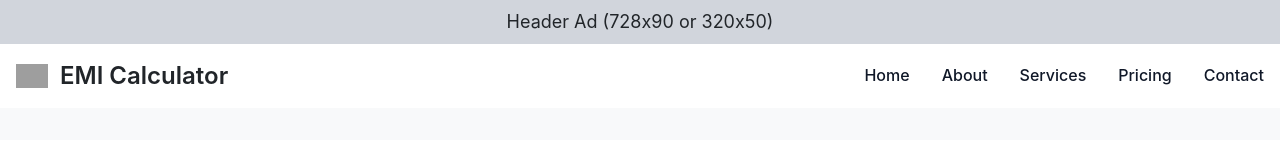
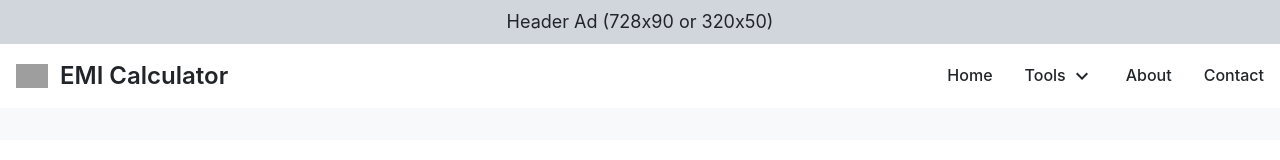
Before and after one commit to Ajinkya-Kardile/emi-calculator, a Next.js app: page /layout in a window 1280 px wide. Shown: the top 160 px of the page. Built offline with nearby package versions, Linux system fonts and the light colour scheme; grey boxes are pictures that could not be loaded.

Commit message:
**added**: nav bar tools section added

```diff
--- a/src/components/Navbar.tsx
+++ b/src/components/Navbar.tsx
@@ -1,17 +1,25 @@
 "use client";
-import React, { useState } from "react";
+import React, {useState} from "react";
 import Image from "next/image";
 import Link from "next/link";
+import KeyboardArrowDownIcon from "@mui/icons-material/KeyboardArrowDown";
 
 const Navbar: React.FC = () => {
     const [navbar, setNavbar] = useState(false);
+    const [dropdownOpen, setDropdownOpen] = useState(false);
+
+    // Close dropdown when a link is clicked
+    const closeDropdown = () => {
+        setDropdownOpen(false);
+        setNavbar(false);
+    };
 
     return (
         <nav className="bg-white border-gray-200 dark:bg-gray-900">
             <div className="max-w-screen-xl flex flex-wrap items-center justify-between mx-auto p-4">
                 {/* Logo */}
-                <Link href="/" className="flex items-center space-x-3 rtl:space-x-reverse">
-                    <Image src="https://flowbite.com/docs/images/logo.svg" width={32} height={32} alt="Flowbite Logo" />
+                <Link href="/" className="flex items-center space-x-3">
+                    <Image src="https://flowbite.com/docs/images/logo.svg" width={32} height={32} alt="Flowbite Logo"/>
                     <span className="self-center text-2xl font-semibold whitespace-nowrap dark:text-white">EMI Calculator</span>
                 </Link>
 
@@ -23,30 +31,65 @@ const Navbar: React.FC = () => {
                 >
                     <span className="sr-only">Open main menu</span>
                     {navbar ? (
-                        <svg className="w-6 h-6" fill="none" stroke="currentColor" strokeWidth="2" strokeLinecap="round" strokeLinejoin="round" viewBox="0 0 24 24">
-                            <path d="M6 18L18 6M6 6l12 12" />
+                        <svg className="w-6 h-6" fill="none" stroke="currentColor" strokeWidth="2" strokeLinecap="round"
+                             strokeLinejoin="round" viewBox="0 0 24 24">
+                            <path d="M6 18L18 6M6 6l12 12"/>
                         </svg>
                     ) : (
-                        <svg className="w-6 h-6" fill="none" stroke="currentColor" strokeWidth="2" strokeLinecap="round" strokeLinejoin="round" viewBox="0 0 24 24">
-                            <path d="M3 12h18M3 6h18M3 18h18" />
+                        <svg className="w-6 h-6" fill="none" stroke="currentColor" strokeWidth="2" strokeLinecap="round"
+                             strokeLinejoin="round" viewBox="0 0 24 24">
+                            <path d="M3 12h18M3 6h18M3 18h18"/>
                         </svg>
                     )}
                 </button>
 
                 {/* Navigation Links */}
                 <div className={`w-full md:w-auto ${navbar ? "block" : "hidden"} md:block`}>
-                    <ul className="font-medium flex flex-col md:flex-row md:space-x-8 rtl:space-x-reverse p-4 md:p-0 border border-gray-100 rounded-lg bg-gray-50 md:border-0 md:bg-white dark:bg-gray-800 md:dark:bg-gray-900 dark:border-gray-700">
-                        {["Home", "About", "Services", "Pricing", "Contact"].map((item, index) => (
-                            <li key={index}>
-                                <Link
-                                    href={`/${item.toLowerCase()}`}
-                                    className="block py-2 px-3 text-gray-900 rounded-sm hover:bg-gray-100 md:hover:bg-transparent md:border-0 md:hover:text-blue-700 md:p-0 dark:text-white md:dark:hover:text-blue-500 dark:hover:bg-gray-700 dark:hover:text-white md:dark:hover:bg-transparent"
-                                    onClick={() => setNavbar(false)} // Close menu on mobile when clicking a link
-                                >
-                                    {item}
-                                </Link>
-                            </li>
-                        ))}
+                    <ul className="font-medium flex flex-col md:flex-row md:space-x-8 p-4 md:p-0 border border-gray-100 rounded-lg bg-gray-50 md:border-0 md:bg-white dark:bg-gray-800 md:dark:bg-gray-900 dark:border-gray-700">
+                        {/* Home */}
+                        <li>
+                            <Link href="/" className="nav-link" onClick={closeDropdown}>Home</Link>
+                        </li>
+
+                        {/* Tools Dropdown */}
+                        <li className="relative group">
+                            <button
+                                className="nav-link flex items-center gap-1"
+                                onClick={() => setDropdownOpen(!dropdownOpen)}
+                            >
+                                Tools <KeyboardArrowDownIcon
+                                className={`transition-transform ${dropdownOpen ? "rotate-180" : ""}`}/>
+                            </button>
+
+                            {/* Dropdown Menu */}
+                            <ul className={`absolute left-0 top-full min-w-[14rem] bg-white dark:bg-gray-800 border border-gray-200 dark:border-gray-700 rounded-md shadow-lg transition-all duration-200 ease-in-out ${
+                                dropdownOpen ? "block opacity-100 scale-100 z-50" : "hidden opacity-0 scale-95"
+                            }`}>
+                                {[
+                                    {name: "🏡 Home Loan EMI", href: "/?loanType=home"},
+                                    {name: "👤 Personal Loan EMI", href: "/?loanType=personal"},
+                                    {name: "🚗 Car Loan EMI", href: "/?loanType=car"},
+                                ].map((item, index) => (
+                                    <li key={index}>
+                                        <Link href={item.href}
+                                              className="block px-4 py-2 whitespace-nowrap hover:bg-gray-100 dark:hover:bg-gray-700"
+                                              onClick={closeDropdown}>
+                                            {item.name}
+                                        </Link>
+                                    </li>
+                                ))}
+                            </ul>
+                        </li>
+
+                        {/* Pricing */}
+                        <li>
+                            <Link href="/about" className="nav-link" onClick={closeDropdown}>About</Link>
+                        </li>
+
+                        {/* Contact */}
+                        <li>
+                            <Link href="/contact" className="nav-link" onClick={closeDropdown}>Contact</Link>
+                        </li>
                     </ul>
                 </div>
             </div>
--- a/src/components/form/EmiForm.tsx
+++ b/src/components/form/EmiForm.tsx
@@ -8,9 +8,32 @@ import {loanDefaults} from "@/utils/loanDefaults";
 import HomeIcon from "@mui/icons-material/Home";
 import PersonIcon from "@mui/icons-material/Person";
 import DirectionsCarIcon from "@mui/icons-material/DirectionsCar";
+import {useRouter} from "next/router";
 
 export default function EmiForm({setEmiData}: { setEmiData: Function }) {
+
+    const router = useRouter();
+    const {loanType: loanQuery} = router.query;
     const [loanType, setLoanType] = useState<"home" | "personal" | "car">("home");
+
+    useEffect(() => {
+        if (typeof loanQuery === "string" && ["home", "personal", "car"].includes(loanQuery)) {
+            setLoanType(loanQuery as "home" | "personal" | "car");
+        }
+    }, [loanQuery]);
+
+
+    // Function to update loan details when switching tabs
+    const handleLoanTypeChange = (event: React.SyntheticEvent, newLoanType: "home" | "personal" | "car") => {
+        setLoanType(newLoanType);
+        setLoanAmount(loanDefaults[newLoanType].loanAmount);
+        setInterestRate(loanDefaults[newLoanType].interestRate);
+        setTenure(loanDefaults[newLoanType].tenure);
+        setTenureType(loanDefaults[newLoanType].tenureType);
+        router.push(`/?loanType=${newLoanType}`, undefined, {shallow: true});
+    };
+
+    // const [loanType, setLoanType] = useState<"home" | "personal" | "car">("home");
     const [loanAmount, setLoanAmount] = useState(loanDefaults.home.loanAmount);
     const [interestRate, setInterestRate] = useState(loanDefaults.home.interestRate);
     const [tenure, setTenure] = useState(loanDefaults.home.tenure);
@@ -22,14 +45,14 @@ export default function EmiForm({setEmiData}: { setEmiData: Function }) {
         setStartDate(today);
     }, []);
 
-    // Function to update loan details when switching tabs
-    const handleLoanTypeChange = (event: React.SyntheticEvent, newLoanType: "home" | "personal" | "car") => {
-        setLoanType(newLoanType);
-        setLoanAmount(loanDefaults[newLoanType].loanAmount);
-        setInterestRate(loanDefaults[newLoanType].interestRate);
-        setTenure(loanDefaults[newLoanType].tenure);
-        setTenureType(loanDefaults[newLoanType].tenureType);
-    };
+    // // Function to update loan details when switching tabs
+    // const handleLoanTypeChange = (event: React.SyntheticEvent, newLoanType: "home" | "personal" | "car") => {
+    //     setLoanType(newLoanType);
+    //     setLoanAmount(loanDefaults[newLoanType].loanAmount);
+    //     setInterestRate(loanDefaults[newLoanType].interestRate);
+    //     setTenure(loanDefaults[newLoanType].tenure);
+    //     setTenureType(loanDefaults[newLoanType].tenureType);
+    // };
 
     const handleSubmit = (e: React.FormEvent) => {
         e.preventDefault();
```
